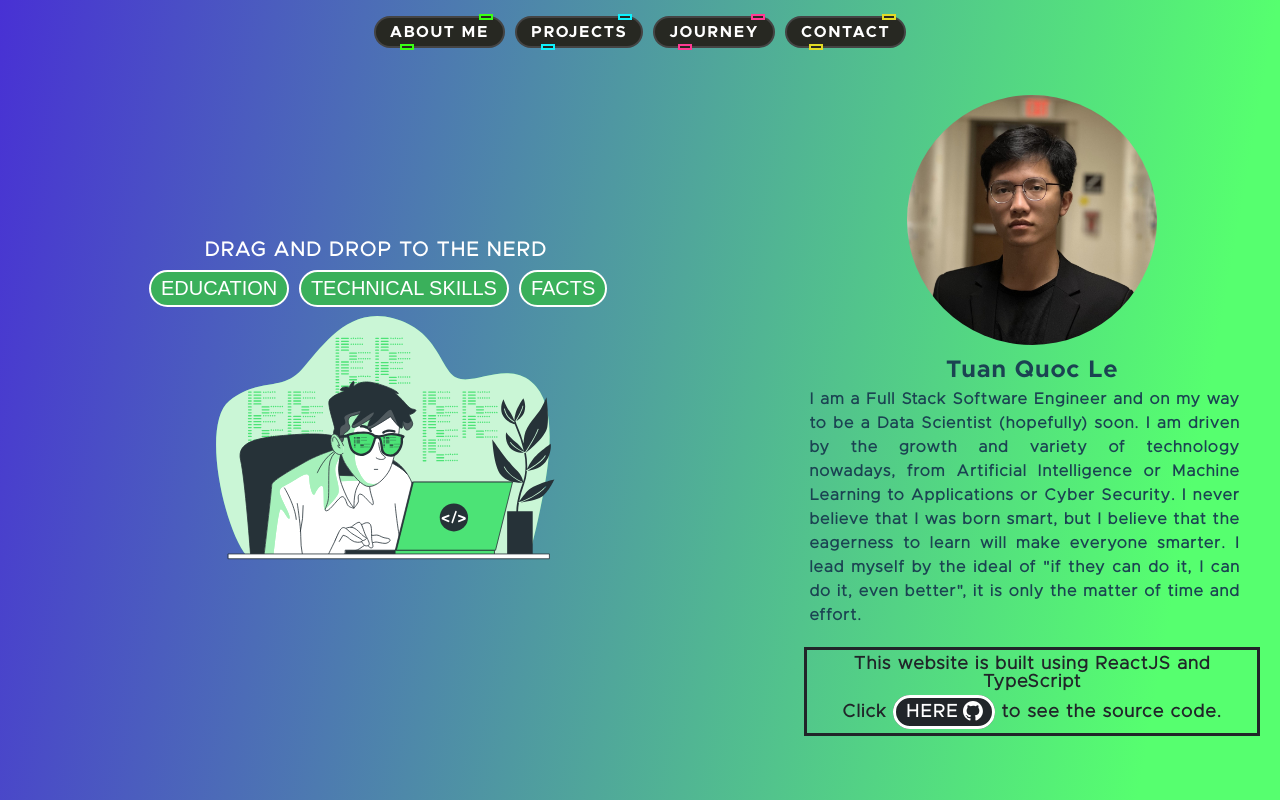
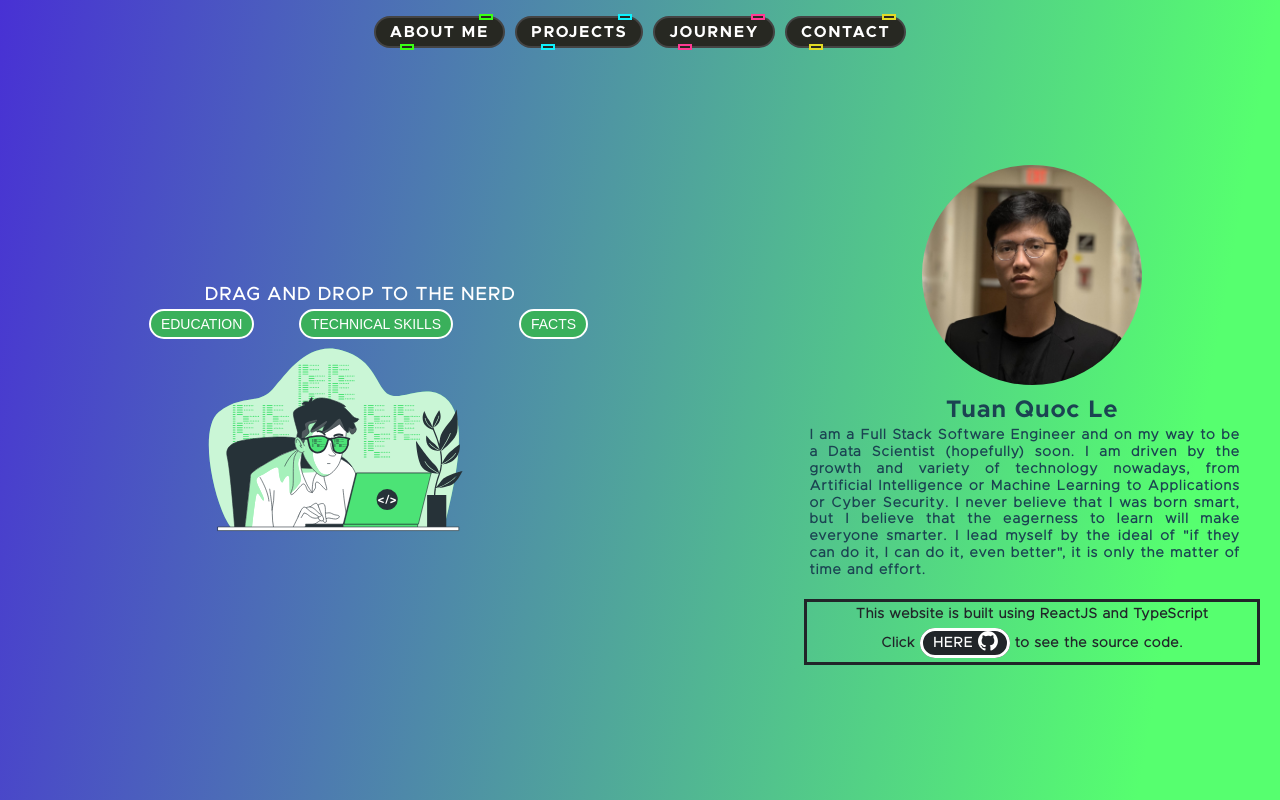
Before and after one commit to hudsonletuan/portfolio, a React (Create React App) app: page / in a window 1280 px wide. Built offline with nearby package versions, Linux system fonts and the light colour scheme.

Commit message:
fix responsive for short screen

```diff
--- a/src/About.css
+++ b/src/About.css
@@ -210,6 +210,43 @@
 
 }
 
+@media screen and (max-width: 1300px), (max-height: 700px) {
+    .codingImageBox {
+        width: 350px;
+        height: 250px;
+    }
+    .codingImage {
+        background-size: auto 300px;
+        background-position-y: -50px;
+        width: 350px;
+        height: 250px;
+    }
+    .instruction {
+        font-size: 18px !important;
+        margin-bottom: -20px;
+        margin-top: 20px;
+    }
+    .element {
+        font-size: 14px !important;
+        margin-top: 15px;
+    }
+    .answer {
+        font-size: 14px !important;
+        line-height: 1 !important;
+    }
+    #aboutMe .myImage img {
+        width: 220px;
+    }
+    .myIntroduction p {
+        font-size: 14px !important;
+        line-height: 1.2 !important;
+    }
+    .sourceCode p {
+        font-size: 14px !important;
+        letter-spacing: .8px !important;
+    }
+}
+
 @media screen and (max-width: 1100px) {
     .myIntroduction p {
         font-size: 16px !important;
--- a/src/Contact.css
+++ b/src/Contact.css
@@ -260,6 +260,15 @@
     margin-top: 10px;
 }
 
+@media screen and (max-width: 1300px), (max-height: 700px) {
+    .screen-body {
+        margin: -30px 0;
+    }
+    .app-contact {
+        margin-bottom: -20px;
+    }
+}
+
 @media screen and (max-width: 870px) {
     .container .screen {
         margin: 0 180px;
--- a/src/Journey.css
+++ b/src/Journey.css
@@ -87,3 +87,44 @@
     transition: .2s ease;
     text-shadow: 2px 2px 5px rgba(0, 0, 0, 0.8);
 }
+
+@media screen and (max-width: 1300px), (max-height: 700px) {
+    #journey table {
+        min-width: 1200px;
+    }
+    #journey td h4 {
+        font-size: 14px !important;
+        margin: 0px 0px -2px 0px;
+    }
+    #journey td p {
+        font-size: 12px !important;
+    }
+    #journey td h2 {
+        font-size: 20px !important;
+    }
+    #journey td h3 {
+        font-size: 16px !important;
+    }
+    .usli-img {
+        margin-bottom: -60px;
+        margin-left: 190px;
+        background-size: 80px 80px;
+        width: 80px;
+        height: 80px;
+
+    }
+    .phoenix-img {
+        margin-bottom: -60px;
+        margin-left: 220px;
+        background-size: 80px 80px;
+        width: 80px;
+        height: 80px;
+    }
+    .coi-img {
+        margin-bottom: -60px;
+        margin-left: 300px;
+        background-size: 80px 80px;
+        width: 80px;
+        height: 80px;
+    }
+}
--- a/src/Projects.css
+++ b/src/Projects.css
@@ -77,3 +77,13 @@
 .image-container:hover .overlay {
     opacity: 1;
 }
+
+@media screen and (max-width: 1300px), (max-height: 700px) {
+    .image-container img {
+        width: 380px;
+        height: 215px;
+    }
+    .overlay {
+        height: 215px;
+    }
+}
```
